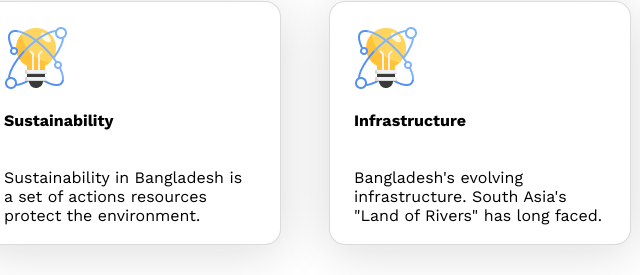
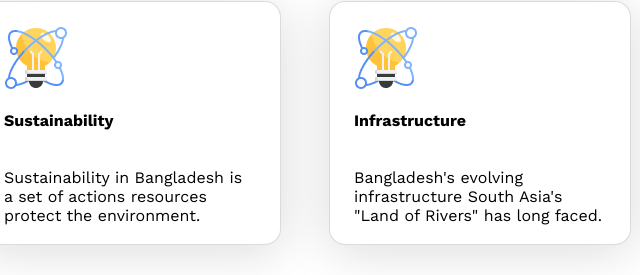
Before and after one commit to Sabrinaislamrity/Assignment_1, a plain HTML site: page index.html in a window 1280 px wide. Shown: the part 1085-1360 px from the top of the page, 613-1253 px from the left. Drawn offline with nearby package versions, Linux system fonts and the light colour scheme.

Commit message:
cothurtho

```diff
--- a/index.html
+++ b/index.html
@@ -58,7 +58,7 @@
                 <div class="pillar_1">
                     <img src="assets/card-icon.png" alt="">
                     <h4>Infrastructure</h4>
-                    <p>Bangladesh's evolving infrastructure. South Asia's "Land of Rivers" has long faced. </p>
+                    <p>Bangladesh's evolving infrastructure South Asia's "Land of Rivers" has long faced. </p>
                 </div>
 
                 <div class="pillar_1">
```
